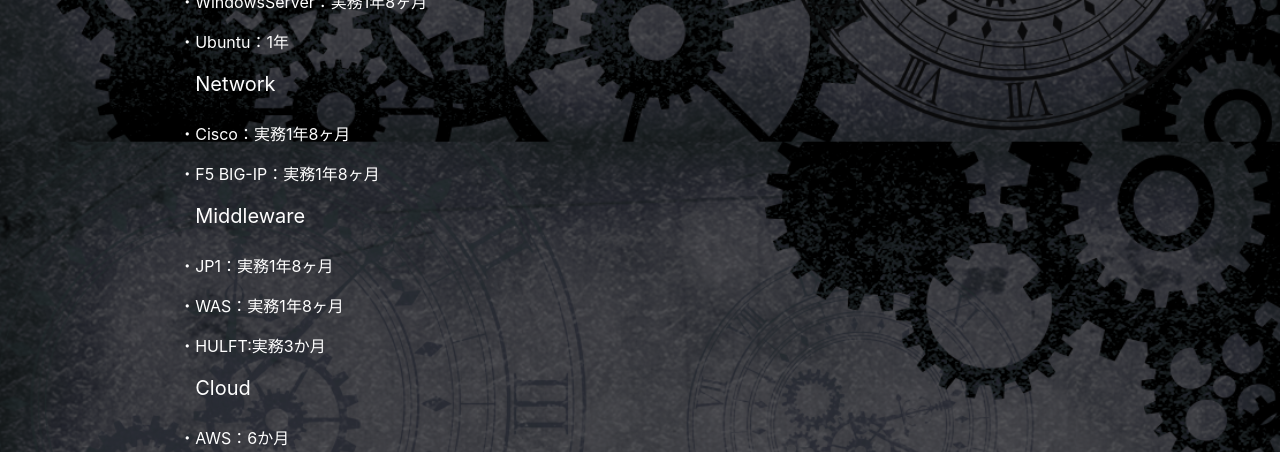
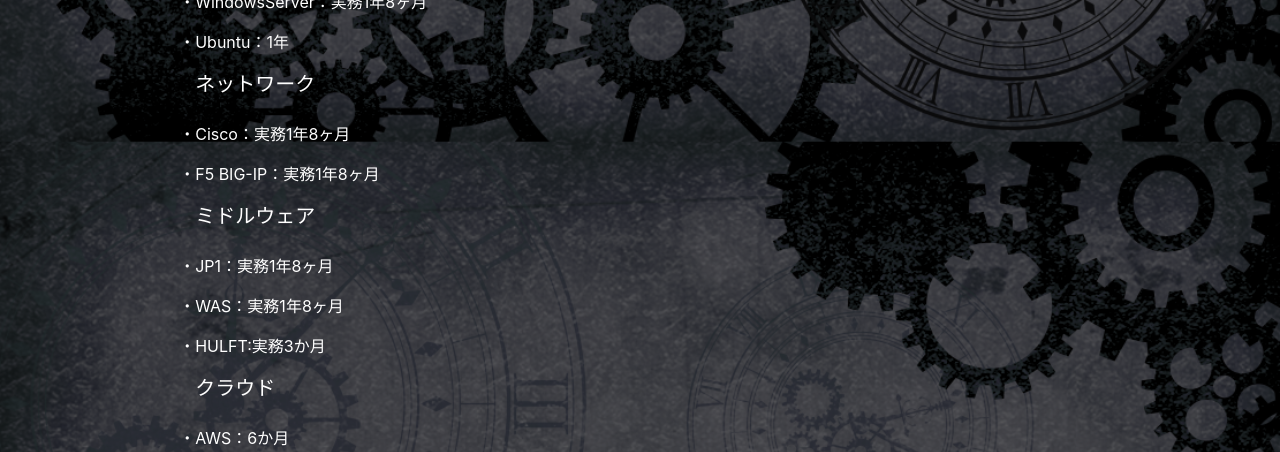
Before and after one commit to Y-Watanabe-Eng/pages, a React (Vite) app: page /Skill in a window 1280 px wide. Shown: the part 818-1270 px from the top of the page. Built offline with nearby package versions, Linux system fonts and the light colour scheme.

Commit message:
Skill.jsx の更新

```diff
--- a/src/components/Skill.jsx
+++ b/src/components/Skill.jsx
@@ -55,14 +55,14 @@
                 <p className='text-base pb-4'>・AIX：実務1年8ヶ月</p>
                 <p className='text-base pb-4'>・WindowsServer：実務1年8ヶ月</p>
                 <p className='text-base pb-4'>・Ubuntu：1年</p>
-            <p className='text-xl pl-4'>Network</p><br/>
+            <p className='text-xl pl-4'>ネットワーク</p><br/>
                 <p className='text-base pb-4'>・Cisco：実務1年8ヶ月</p>
                 <p className='text-base pb-4'>・F5 BIG-IP：実務1年8ヶ月</p>
-            <p className='text-xl pl-4'>Middleware</p><br/>
+            <p className='text-xl pl-4'>ミドルウェア</p><br/>
                 <p className='text-base pb-4'>・JP1：実務1年8ヶ月</p>
                 <p className='text-base pb-4'>・WAS：実務1年8ヶ月</p>
                 <p className='text-base pb-4'>・HULFT:実務3か月</p>
-            <p className='text-xl pl-4'>Cloud</p><br/>
+            <p className='text-xl pl-4'>クラウド</p><br/>
                 <p className='text-base pb-4'>・AWS：6か月</p>
             </div>
             <h2 className='text-xl sm:text-2xl pt-6'>技術スタック（アプリ）</h2>
```
